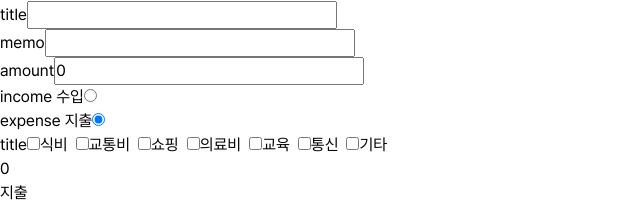
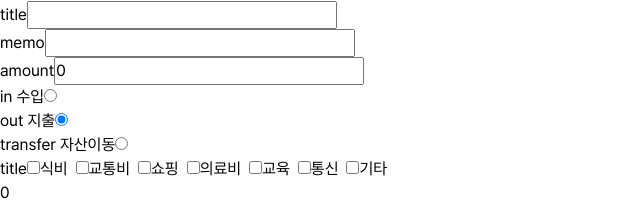
Before and after one commit to ejonghwan/momo, a Next.js app in the folder front/: page /home in a window 1280 px wide. Shown: the part 168-372 px from the top of the page, without its empty margins (0-640 px from the left). Built offline with nearby package versions, Linux system fonts and the light colour scheme; no server answers.

Commit message:
user expense 디비 구조 변경

```diff
--- a/front/src/components/style-ui/expense/CreateExpense.tsx
+++ b/front/src/components/style-ui/expense/CreateExpense.tsx
@@ -7,14 +7,18 @@ import { CreateExpenseItemType, ExpenseItemType } from '@/types/expense/ExpenseT
 
 const CreateExpense = () => {
   const user = useUserStore((state) => state.user);
+
+  // 일반 지출
   const [createExpense, setCreateExpense] = useState<CreateExpenseItemType>({
     user_id: '',
     title: '',
-    memo: '',
+    description: '',
     amount: 0,
-    is_income: false,
+    transaction_type: 'out',
     category: [],
+    date: new Date().toISOString(), //기본값은 작성한 현재 시간
   });
+  // 자산이동은 다른 컴포넌트로 뺴야될듯 ?
 
   // form 작성
   const handleChangeExpense = (e: ChangeEvent<HTMLInputElement>) => {
@@ -41,8 +45,8 @@ const CreateExpense = () => {
     }
 
     // 라디오가 income, expense로 오니깐 분기처리
-    const val = value === 'expense' ? false : value === 'income' ? true : value;
-    setCreateExpense((prev) => ({ ...prev, [name]: val }));
+    // const val = value === 'expense' ? false : value === 'income' ? true : value;
+    setCreateExpense((prev) => ({ ...prev, [name]: value }));
   };
 
   // request insert
@@ -96,8 +100,8 @@ const CreateExpense = () => {
         <label htmlFor="memo">memo</label>
         <input
           type="text"
-          name="memo"
-          value={createExpense.memo}
+          name="description"
+          value={createExpense.description}
           onChange={(e) => handleChangeExpense(e)}
         />
         <br />
@@ -109,23 +113,33 @@ const CreateExpense = () => {
           onChange={(e) => handleChangeExpense(e)}
         />
         <br />
-        <label htmlFor="income">income 수입</label>
+        <label htmlFor="in">in 수입</label>
         <input
           type="radio"
-          id="income"
-          name="is_income"
-          value="income"
-          checked={createExpense.is_income}
+          id="in"
+          name="transaction_type"
+          value="in"
+          checked={createExpense.transaction_type === 'in'}
           onChange={(e) => handleChangeExpense(e)}
         />
         <br />
-        <label htmlFor="expense">expense 지출</label>
+        <label htmlFor="out">out 지출</label>
         <input
           type="radio"
-          id="expense"
-          name="is_income"
-          value="expense"
-          checked={!createExpense.is_income}
+          id="out"
+          name="transaction_type"
+          value="out"
+          checked={createExpense.transaction_type === 'out'}
+          onChange={(e) => handleChangeExpense(e)}
+        />
+        <br />
+        <label htmlFor="transfer">transfer 자산이동</label>
+        <input
+          type="radio"
+          id="transfer"
+          name="transaction_type"
+          value="transfer"
+          checked={createExpense.transaction_type === 'transfer'}
           onChange={(e) => handleChangeExpense(e)}
         />
         <br />
@@ -147,9 +161,15 @@ const CreateExpense = () => {
       </form>
       <div>
         <div>{createExpense.title}</div>
-        <div>{createExpense.memo}</div>
+        <div>{createExpense.description}</div>
         <div>{createExpense.amount}</div>
-        <div>{createExpense.is_income ? '수입' : '지출'}</div>
+        <div>
+          {createExpense.transaction_type === 'in'
+            ? '수입'
+            : createExpense.transaction_type === 'out'
+              ? '지출'
+              : '자산이동'}
+        </div>
         <div>{createExpense.category}</div>
       </div>
     </div>
```
Also changed, not shown: front/src/types/expense/ExpenseType.ts (+17 -8 lines), front/src/types/user/UserType.ts (+14 -15 lines).
